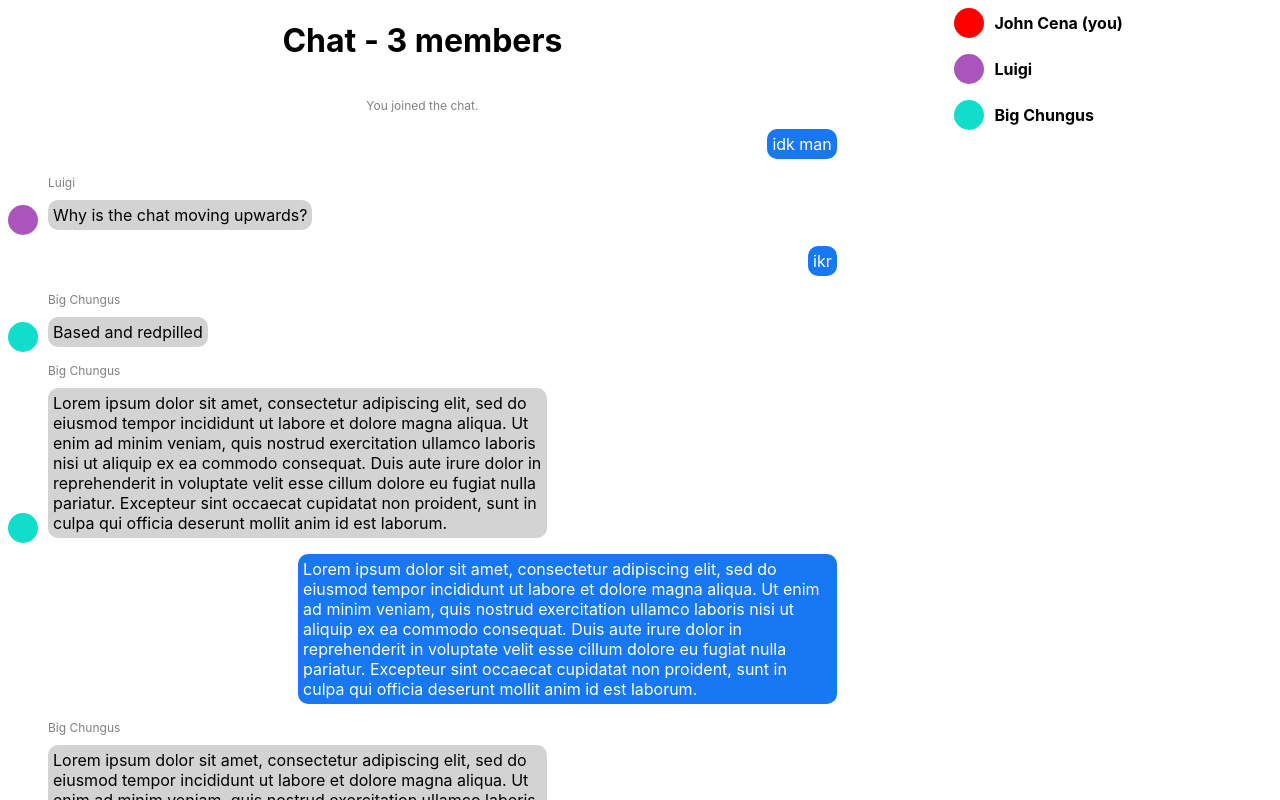
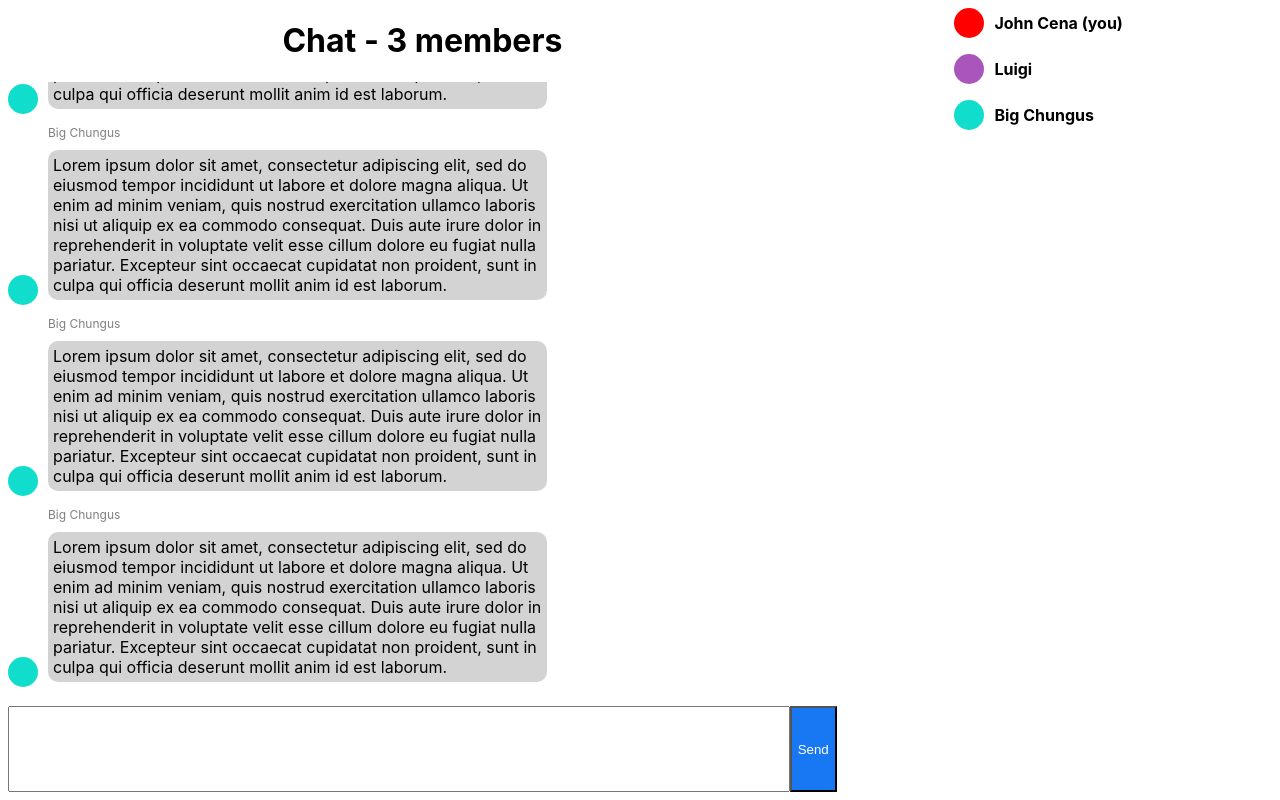
Before and after one commit to awolyniec/cw-web, a React (Create React App) app: page / in a window 1280 px wide. Shown: the top 800 px of the page. Built offline with nearby package versions, Linux system fonts and the light colour scheme.

Commit message:
Revert "fix: Fix chat page formatting so that message compose component always appear at bottom"
This reverts commit 54d3107877f1609226539a31c8157cfb9c4e4826.

```diff
--- a/src/components/ChatPage/component.jsx
+++ b/src/components/ChatPage/component.jsx
@@ -81,10 +81,8 @@ const ChatPage = () => {
       <div className="chat-view">
         <div className="chat-section-container">
           <div className="flex-container">
-            <div>
-              <h1>Chat - 3 members</h1>
-              <ChatEvents data={chatEvents} />
-            </div>
+            <h1>Chat - 3 members</h1>
+            <ChatEvents data={chatEvents} />
             <ChatMessageCompose />
           </div>
         </div>
--- a/src/components/ChatPage/styles.scss
+++ b/src/components/ChatPage/styles.scss
@@ -56,7 +56,6 @@
     .flex-container {
       height: 100%;
       display: flex;
-      justify-content: space-between;
       flex-direction: column;
     }
 
```
